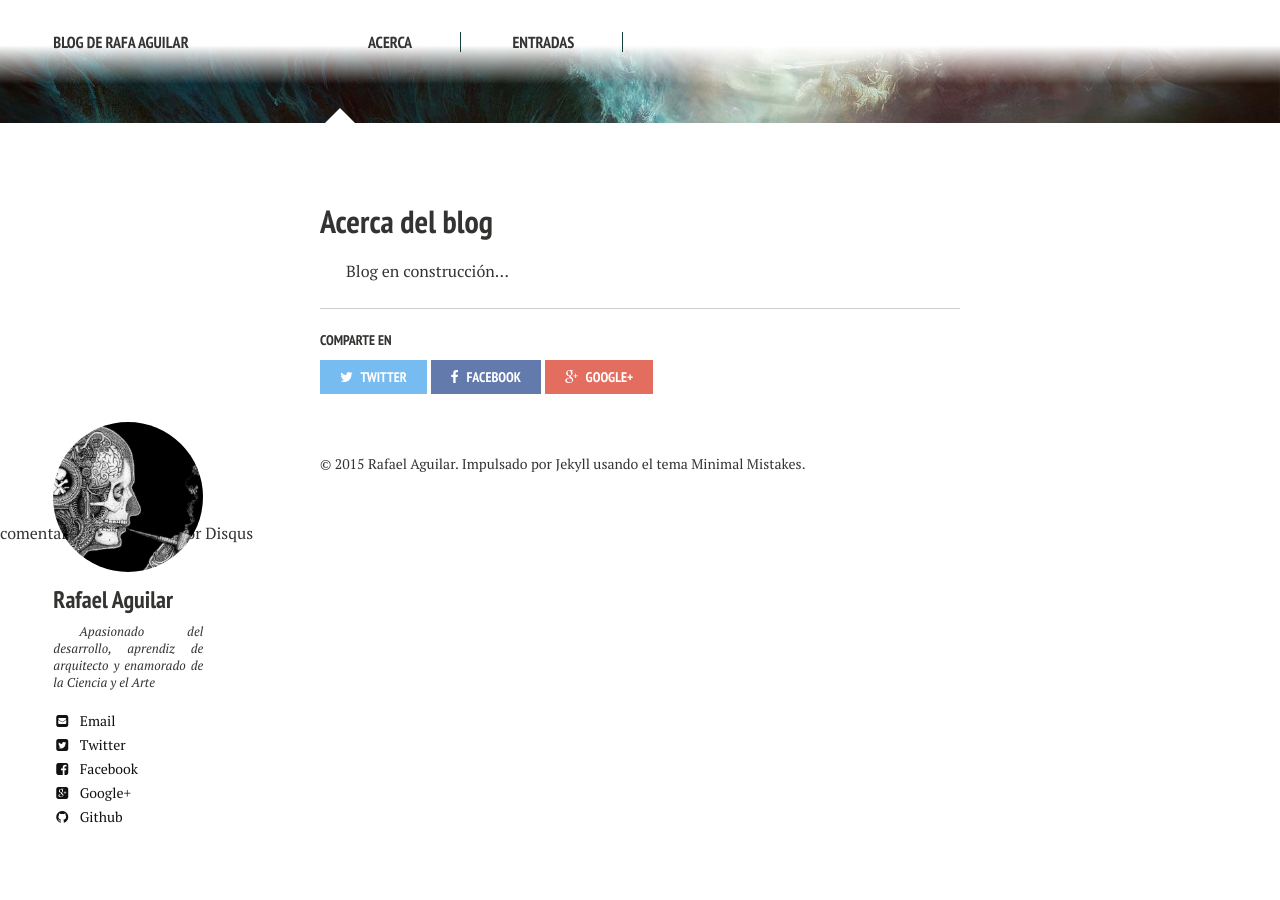
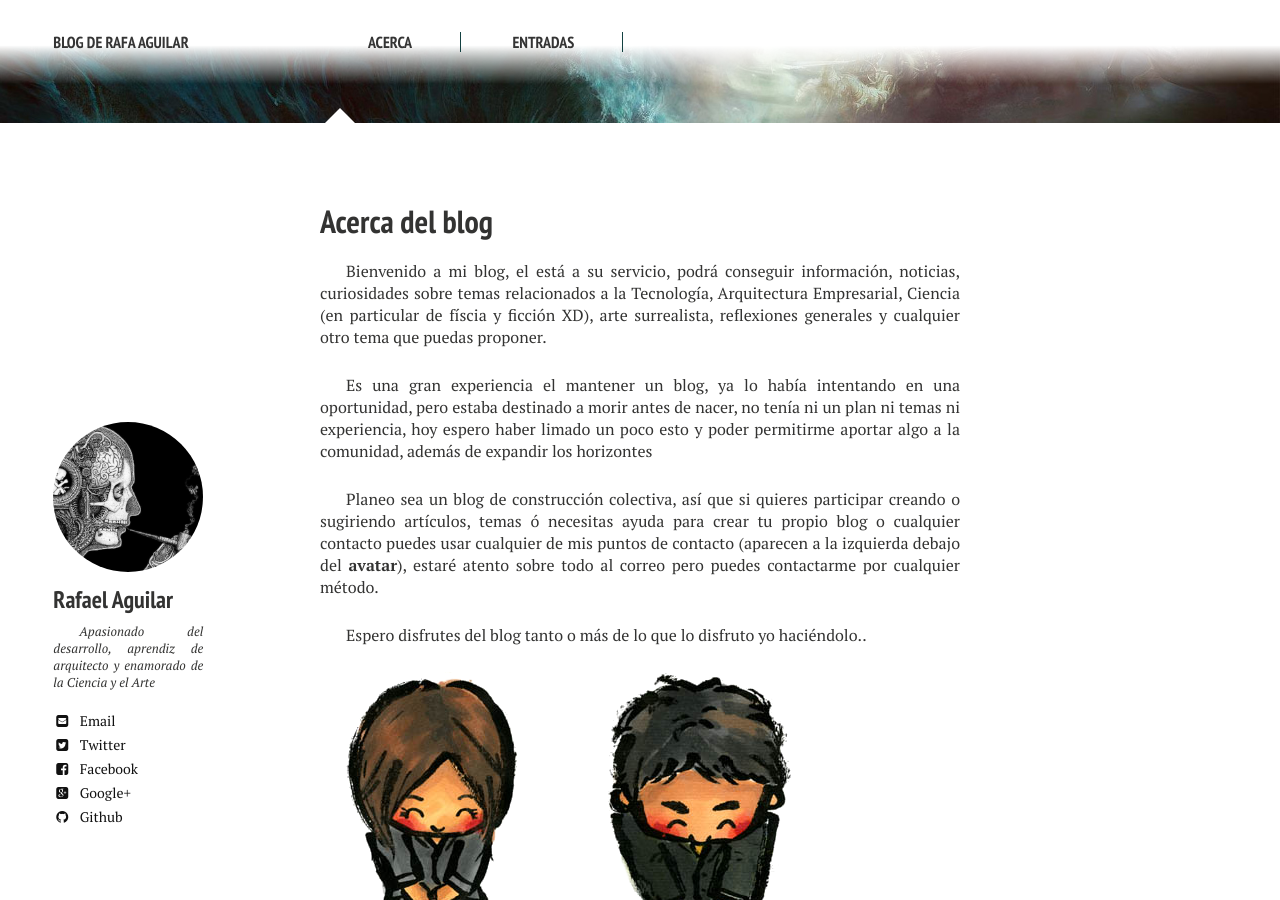
Before and after one commit to RafaAguilar/RafaAguilar.github.io, a Jekyll site: the page built from acerca/index.md, in a window 1280 px wide and 900 px high, scrolled down 214 px. Built offline with Jekyll 4.4.1, drawn with Linux system fonts in a browser that asks for light colours; nearby versions of some CDN libraries; comment, search, counter and statistics services are not loaded.

Commit message:
Actualizacion de "Acerca"

```diff
--- a/acerca/index.md
+++ b/acerca/index.md
@@ -8,4 +8,13 @@ image:
   feature: sample-image-1.jpg
 ---
 
-Blog en construcción...
+
+Bienvenido a mi blog, el está a su servicio, podrá conseguir información, noticias, curiosidades sobre temas relacionados a la Tecnología, Arquitectura Empresarial, Ciencia (en particular de físcia y ficción XD), arte surrealista, reflexiones generales y cualquier otro tema que puedas proponer.
+
+Es una gran experiencia el mantener un blog, ya lo había intentando en una oportunidad, pero estaba destinado a morir antes de nacer, no tenía ni un plan ni temas ni experiencia, hoy espero haber limado un poco esto y poder permitirme aportar algo a la comunidad, además de expandir los horizontes
+
+Planeo sea un blog de construcción colectiva, así que si quieres participar creando o sugiriendo artículos, temas ó necesitas ayuda para crear tu propio blog o cualquier contacto puedes usar cualquier de mis puntos de contacto (aparecen a la izquierda debajo del **avatar**), estaré atento sobre todo al correo pero puedes contactarme por cualquier método.
+
+Espero disfrutes del blog tanto o más  de lo que lo disfruto yo haciéndolo..
+
+![](/images/Revenrencia.png)
```
